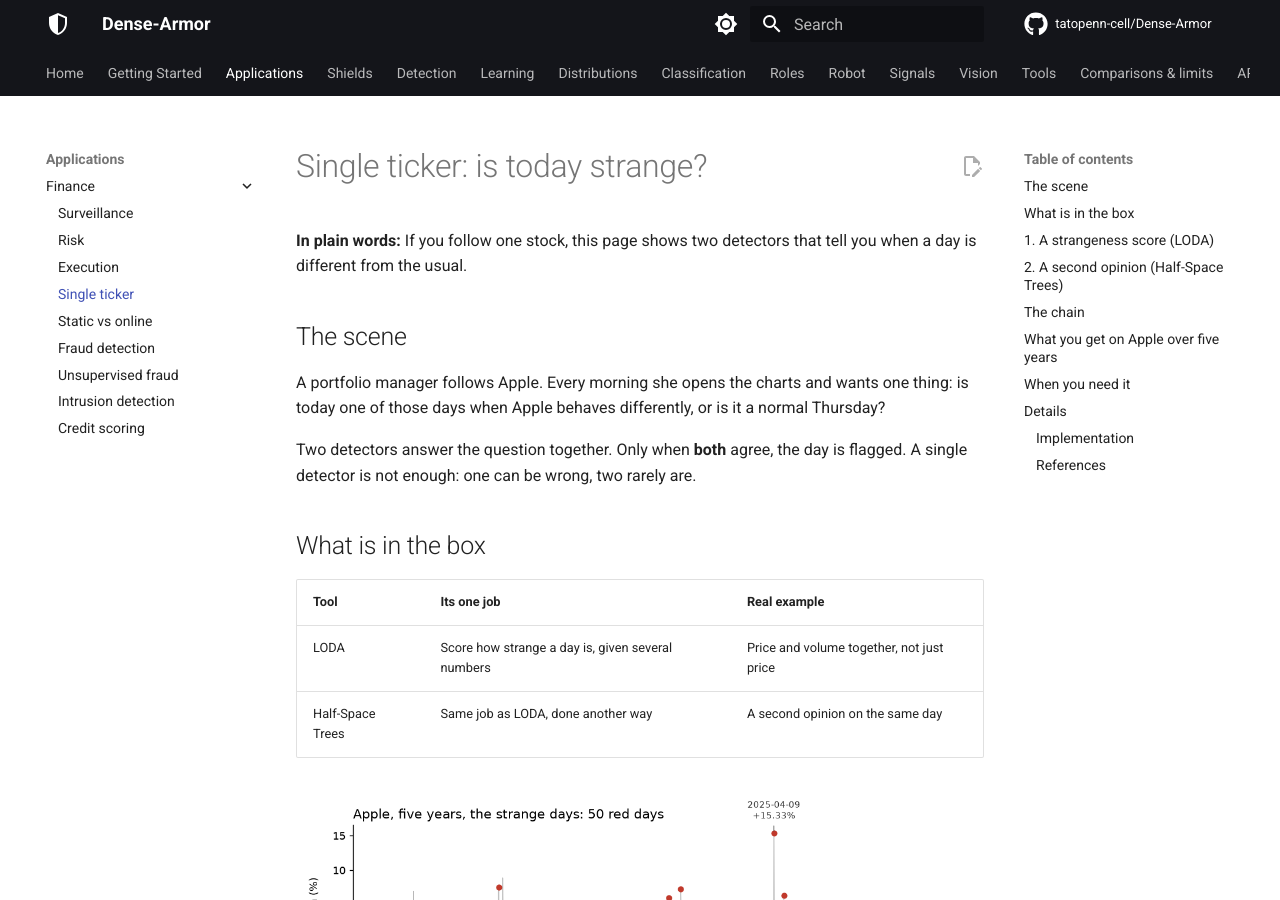
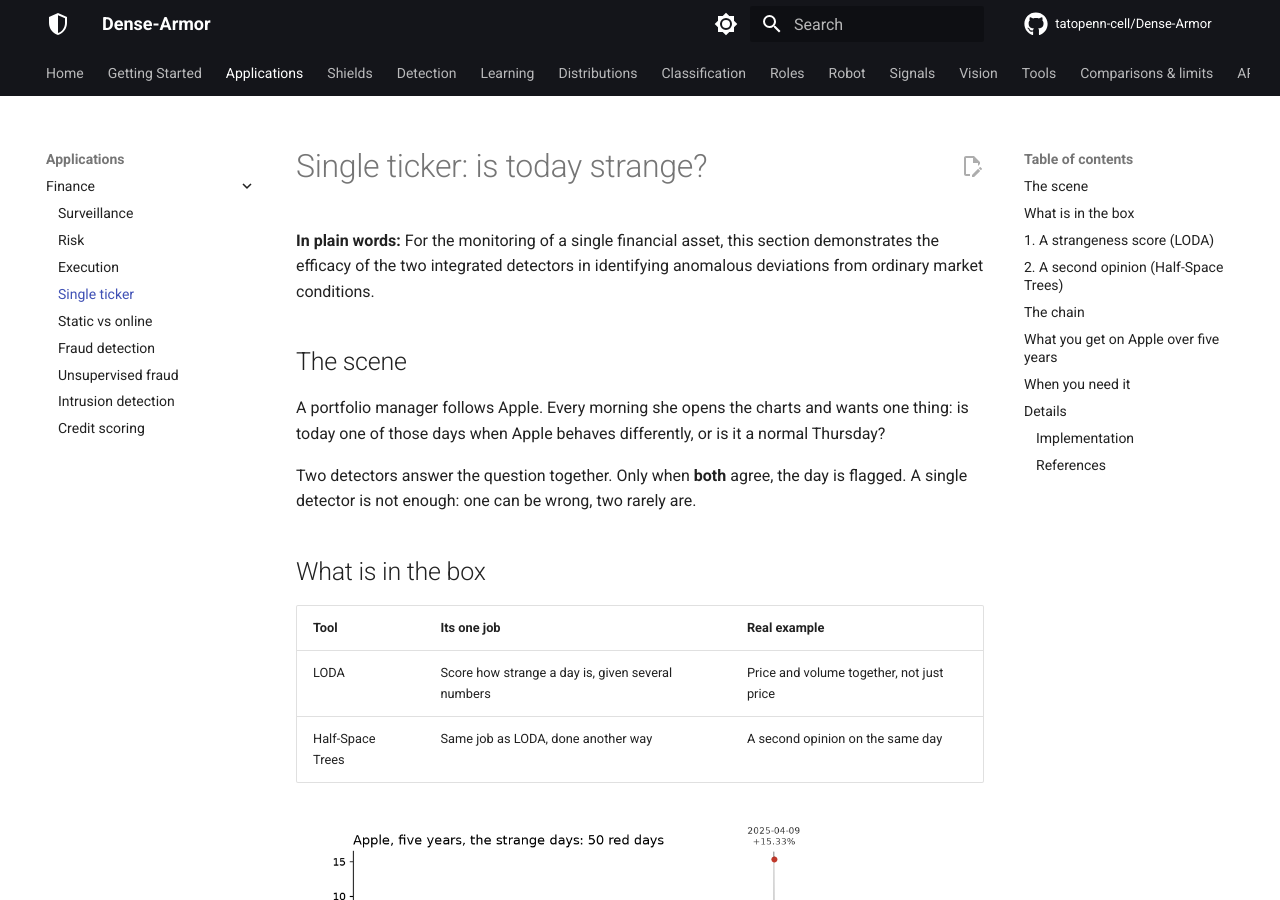
Before and after one commit to tatopenn-cell/Dense-Armor, an MkDocs documentation site: the page built from docs/finance/single_ticker.md, in a window 1280 px wide and 900 px high. Built offline with MkDocs 1.6.1 and Material for MkDocs 9.7.7, drawn with Linux system fonts in a browser that asks for light colours; comment, search, counter and statistics services are not loaded.

Commit message:
Clarify description of single ticker analysis
Reworded explanation for single ticker monitoring.

```diff
--- a/docs/finance/single_ticker.md
+++ b/docs/finance/single_ticker.md
@@ -1,6 +1,6 @@
 # Single ticker: is today strange?
 
-**In plain words:** If you follow one stock, this page shows two detectors that tell you when a day is different from the usual.
+**In plain words:** For the monitoring of a single financial asset, this section demonstrates the efficacy of the two integrated detectors in identifying anomalous deviations from ordinary market conditions.
 
 ## The scene
 
```
